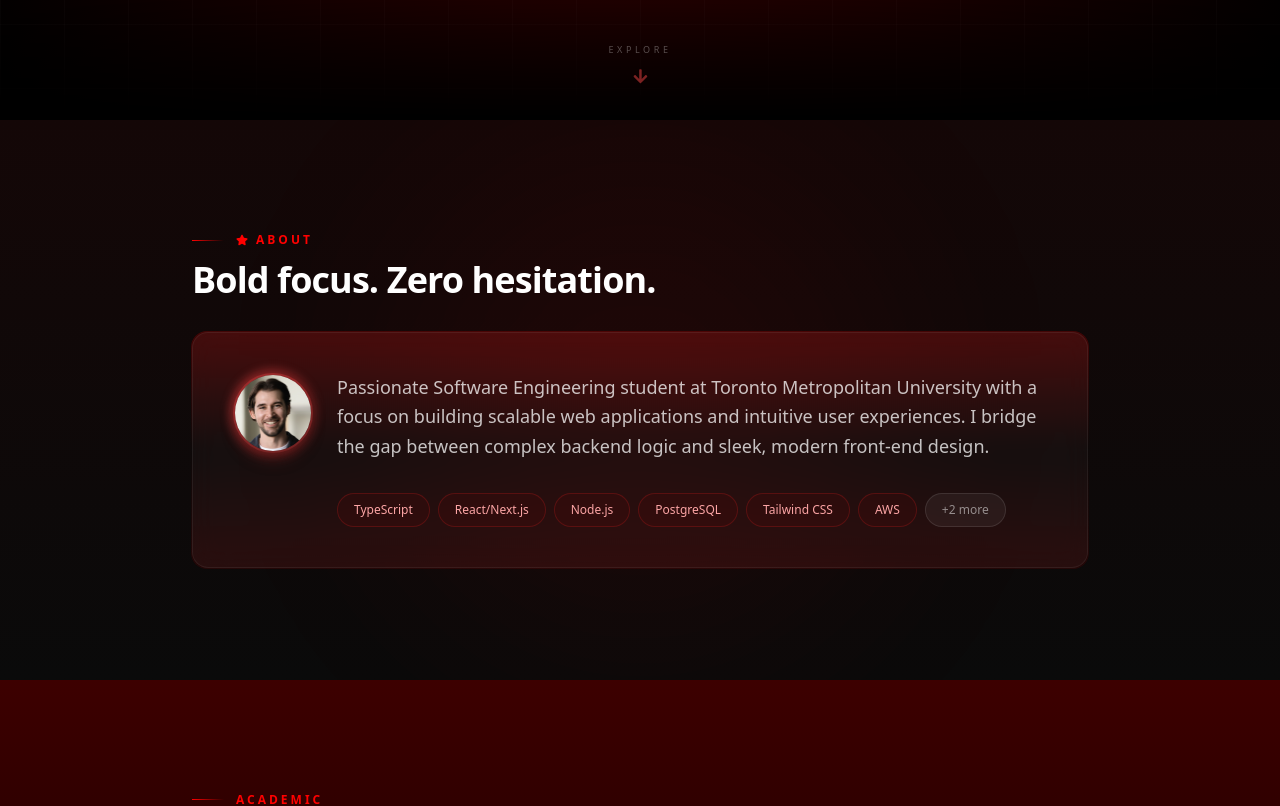
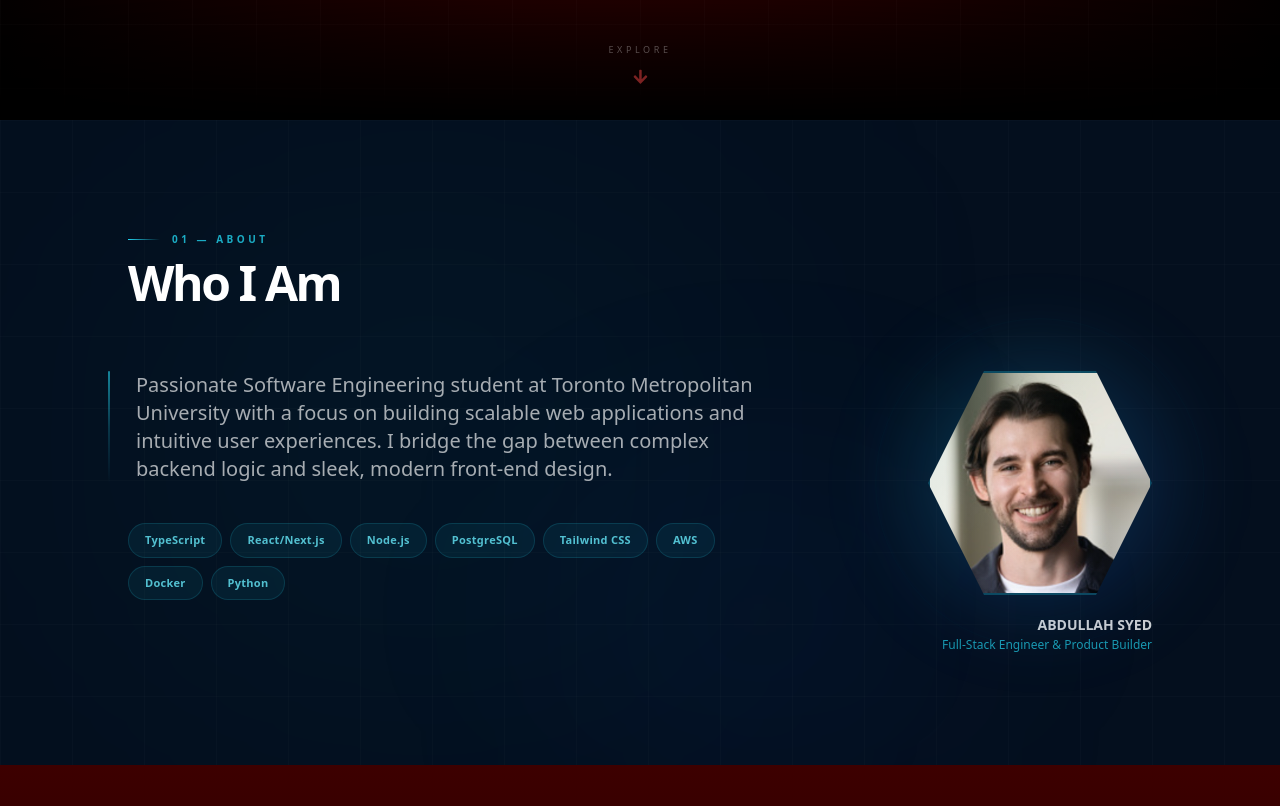
Before and after one commit to salienceenterprises-lab/portfolio-5f77b, a Next.js app: page / in a window 1280 px wide. Shown: the part 680-1486 px from the top of the page. Built offline with nearby package versions, Linux system fonts and the light colour scheme.

Commit message:
Update app/components/about.jsx via Portfolio SaaS

```diff
--- a/app/components/about.jsx
+++ b/app/components/about.jsx
@@ -1,63 +1,145 @@
 "use client";
+import React from "react";
 import { motion } from "framer-motion";
-import { FaUser, FaStar } from "react-icons/fa";
 
 export default function PortfolioAbout({ data }) {
+  if (!data?.bio) return null;
+
   return (
-    <section id="about" className="relative py-28 px-6 overflow-hidden bg-[linear-gradient(180deg,#140707_0%,#0a0a0a_100%)]">
-      <div className="absolute top-1/2 left-1/2 -translate-x-1/2 -translate-y-1/2 w-[500px] h-[500px] bg-[#FF0000]/10 rounded-full blur-[120px] pointer-events-none animate-pulse" />
+    <section id="about" className="relative py-28 px-6 overflow-hidden bg-[#040f1e]">
 
-      <div className="max-w-4xl mx-auto relative z-10">
-        <motion.div initial={{ opacity: 0, y: 20 }} whileInView={{ opacity: 1, y: 0 }} viewport={{ once: true }} transition={{ duration: 0.6 }}>
-          <div className="flex items-center gap-3 mb-3">
-            <motion.div initial={{ width: 0 }} whileInView={{ width: 32 }} viewport={{ once: true }} transition={{ duration: 0.8 }} className="h-[1px] bg-gradient-to-r from-[#FF0000] to-transparent" />
-            <span className="flex items-center gap-2 text-xs font-semibold tracking-[0.25em] uppercase text-[#FF0000]">
-              <FaStar className="w-3 h-3" /> About
-            </span>
-          </div>
-          <h2 className="text-3xl sm:text-4xl font-bold text-white mb-8 tracking-tight">Bold focus. Zero hesitation.</h2>
+      {/* Deep ocean ambient glow */}
+      <div className="absolute inset-0 pointer-events-none">
+        <div className="absolute top-1/2 left-1/3 -translate-x-1/2 -translate-y-1/2 w-[600px] h-[400px] bg-cyan-500/[0.06] rounded-full blur-[160px]" />
+        <div className="absolute bottom-0 right-1/4 w-[400px] h-[300px] bg-blue-600/[0.05] rounded-full blur-[120px]" />
+        {/* Grid */}
+        <div className="absolute inset-0 bg-[linear-gradient(to_right,rgba(255,255,255,0.015)_1px,transparent_1px),linear-gradient(to_bottom,rgba(255,255,255,0.015)_1px,transparent_1px)] bg-[size:72px_72px]" />
+      </div>
+
+      <div className="max-w-5xl mx-auto relative z-10">
+
+        {/* Section label */}
+        <motion.div
+          initial={{ opacity: 0, x: -20 }}
+          whileInView={{ opacity: 1, x: 0 }}
+          viewport={{ once: true }}
+          transition={{ duration: 0.6 }}
+          className="flex items-center gap-3 mb-3"
+        >
+          <motion.div
+            initial={{ width: 0 }} whileInView={{ width: 32 }} viewport={{ once: true }}
+            transition={{ duration: 0.8 }}
+            className="h-px bg-gradient-to-r from-cyan-400 to-transparent"
+          />
+          <span className="text-[10px] font-bold tracking-[0.35em] uppercase text-cyan-400/80">01 — About</span>
         </motion.div>
 
-        <motion.div initial={{ opacity: 0, y: 20 }} whileInView={{ opacity: 1, y: 0 }} viewport={{ once: true }} transition={{ duration: 0.6, delay: 0.1 }}
-          className="group relative">
-          <div className="absolute -inset-px bg-gradient-to-b from-[#FF0000]/30 via-transparent to-[#950101]/25 rounded-2xl opacity-70" />
-          <div className="relative bg-white/[0.03] backdrop-blur-md rounded-2xl p-8 sm:p-10 border border-white/[0.06] overflow-hidden">
-            <div className="flex items-start gap-6">
-              {data?.heroImageBase64 ? (
-                <div className="hidden sm:block flex-shrink-0">
-                  <div className="relative">
-                    <div className="absolute -inset-1 bg-gradient-to-br from-red-500/50 to-red-900/30 rounded-full blur-sm" />
-                    <img src={data.heroImageBase64} alt={data.name}
-                      className="relative w-20 h-20 rounded-full object-cover border-2 border-red-500/30 shadow-lg shadow-red-900/40" />
-                  </div>
-                </div>
-              ) : (
-                <div className="hidden sm:flex w-12 h-12 rounded-xl bg-[#950101]/20 items-center justify-center flex-shrink-0 mt-1 border border-[#FF0000]/20 shadow-[0_0_20px_rgba(255,0,0,0.10)] group-hover:scale-110 transition-transform duration-500">
-                  <FaUser className="w-5 h-5 text-[#FF0000]" />
-                </div>
-              )}
+        <motion.h2
+          initial={{ opacity: 0, y: 20 }}
+          whileInView={{ opacity: 1, y: 0 }}
+          viewport={{ once: true }}
+          transition={{ duration: 0.7, delay: 0.05 }}
+          className="text-4xl sm:text-5xl font-black tracking-tighter text-white mb-16 leading-tight"
+        >
+          Who I Am
+        </motion.h2>
 
-              <div className="flex-1">
-                <p className="text-white/75 text-lg leading-relaxed">{data.bio}</p>
+        {/* Content split */}
+        <div className="grid grid-cols-1 lg:grid-cols-[1fr_340px] gap-12 items-start">
 
-                <div className="mt-8 flex flex-wrap gap-2">
-                  {data.skills?.slice(0, 6).map((skill) => (
-                    <span key={skill}
-                      className="px-4 py-2 text-xs font-medium text-red-300 bg-red-950/30 border border-red-700/30 rounded-full cursor-default transition-all hover:scale-105 hover:bg-red-900/40 hover:text-white">
-                      {skill}
-                    </span>
-                  ))}
-                  {data.skills?.length > 6 && (
-                    <a href="#skills"
-                      className="px-4 py-2 text-xs font-medium text-white/50 hover:text-white/80 bg-white/5 border border-white/10 rounded-full transition-all cursor-pointer">
-                      +{data.skills.length - 6} more
-                    </a>
-                  )}
+          {/* Bio */}
+          <motion.div
+            initial={{ opacity: 0, y: 30 }}
+            whileInView={{ opacity: 1, y: 0 }}
+            viewport={{ once: true }}
+            transition={{ duration: 0.7, delay: 0.1 }}
+          >
+            {/* Quote treatment */}
+            <div className="relative">
+              <div className="absolute -left-5 top-0 bottom-0 w-[2px] bg-gradient-to-b from-cyan-400/60 via-cyan-400/20 to-transparent rounded-full" />
+              <p className="text-white/65 text-lg sm:text-xl leading-relaxed font-light pl-2">
+                {data.bio}
+              </p>
+            </div>
+
+            {/* Quick-fire skills pills */}
+            {data?.skills?.length > 0 && (
+              <motion.div
+                initial={{ opacity: 0, y: 16 }}
+                whileInView={{ opacity: 1, y: 0 }}
+                viewport={{ once: true }}
+                transition={{ duration: 0.6, delay: 0.25 }}
+                className="flex flex-wrap gap-2 mt-10"
+              >
+                {data.skills.slice(0, 8).map((skill) => (
+                  <span
+                    key={skill}
+                    className="px-4 py-2 text-[11px] font-bold text-cyan-300/80 bg-cyan-400/[0.07] border border-cyan-400/[0.15] rounded-full tracking-wide hover:bg-cyan-400/[0.14] hover:text-cyan-200 transition-all duration-300 cursor-default"
+                  >
+                    {skill}
+                  </span>
+                ))}
+                {data.skills.length > 8 && (
+                  <a
+                    href="#skills"
+                    className="px-4 py-2 text-[11px] font-bold text-white/25 bg-white/[0.03] border border-white/[0.07] rounded-full tracking-wide hover:text-white/50 transition-all duration-300"
+                  >
+                    +{data.skills.length - 8} more
+                  </a>
+                )}
+              </motion.div>
+            )}
+          </motion.div>
+
+          {/* Profile photo card */}
+          <motion.div
+            initial={{ opacity: 0, scale: 0.9 }}
+            whileInView={{ opacity: 1, scale: 1 }}
+            viewport={{ once: true }}
+            transition={{ duration: 0.8, delay: 0.2, type: "spring", stiffness: 80 }}
+            className="flex flex-col items-center lg:items-end gap-5"
+          >
+            {data?.heroImageBase64 ? (
+              <div className="relative w-48 h-48 sm:w-56 sm:h-56">
+                {/* Sonar rings */}
+                {[0, 1].map((i) => (
+                  <motion.div
+                    key={i}
+                    animate={{ scale: [1, 2.2], opacity: [0.15, 0] }}
+                    transition={{ duration: 3, repeat: Infinity, delay: i * 1.4, ease: "easeOut" }}
+                    className="absolute inset-0 rounded-full border border-cyan-400/20"
+                  />
+                ))}
+                <div className="absolute inset-0 bg-gradient-to-br from-cyan-400/20 to-blue-600/20 rounded-full blur-2xl scale-110" />
+                <div
+                  className="relative w-full h-full overflow-hidden border-2 border-cyan-400/25 shadow-[0_0_60px_rgba(6,182,212,0.15)]"
+                  style={{ clipPath: "polygon(25% 0%, 75% 0%, 100% 50%, 75% 100%, 25% 100%, 0% 50%)" }}
+                >
+                  <img src={data.heroImageBase64} alt={data.name} className="w-full h-full object-cover" />
+                  <div className="absolute inset-0 bg-gradient-to-br from-cyan-400/[0.06] via-transparent to-blue-600/[0.06]" />
                 </div>
               </div>
+            ) : (
+              <div className="relative w-40 h-40 sm:w-48 sm:h-48">
+                <div className="absolute inset-0 bg-gradient-to-br from-cyan-400/15 to-blue-600/15 rounded-full blur-2xl" />
+                <div
+                  className="relative w-full h-full bg-gradient-to-br from-[#061e34] to-[#041120] border-2 border-cyan-400/20 flex items-center justify-center"
+                  style={{ clipPath: "polygon(25% 0%, 75% 0%, 100% 50%, 75% 100%, 25% 100%, 0% 50%)" }}
+                >
+                  <span className="text-5xl font-black bg-gradient-to-b from-cyan-300 to-blue-500 bg-clip-text text-transparent select-none">
+                    {data.name?.charAt(0) ?? "?"}
+                  </span>
+                </div>
+              </div>
+            )}
+
+            {/* Name card under photo */}
+            <div className="text-center lg:text-right">
+              <p className="text-sm font-bold text-white/80">{data.name}</p>
+              {data.title && <p className="text-xs text-cyan-400/70 mt-0.5">{data.title}</p>}
             </div>
-          </div>
-        </motion.div>
+          </motion.div>
+        </div>
       </div>
     </section>
   );
```
